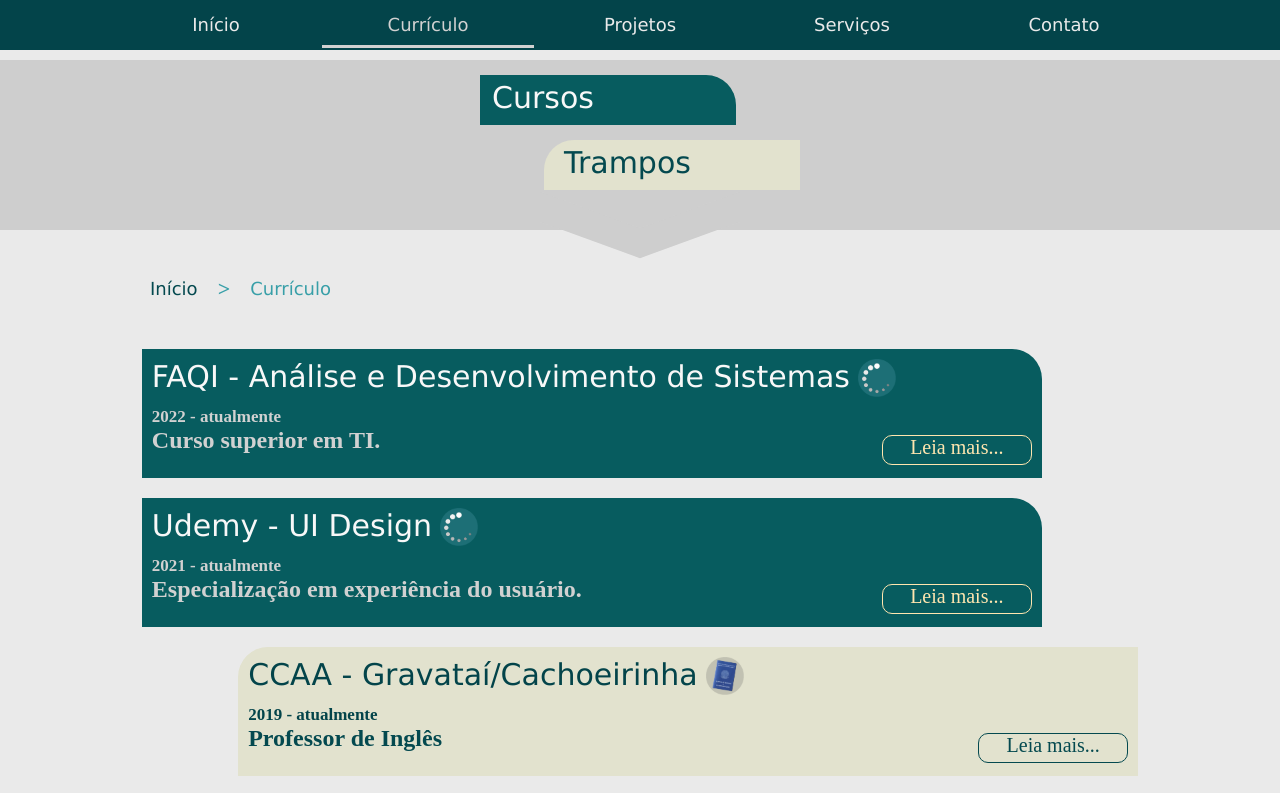
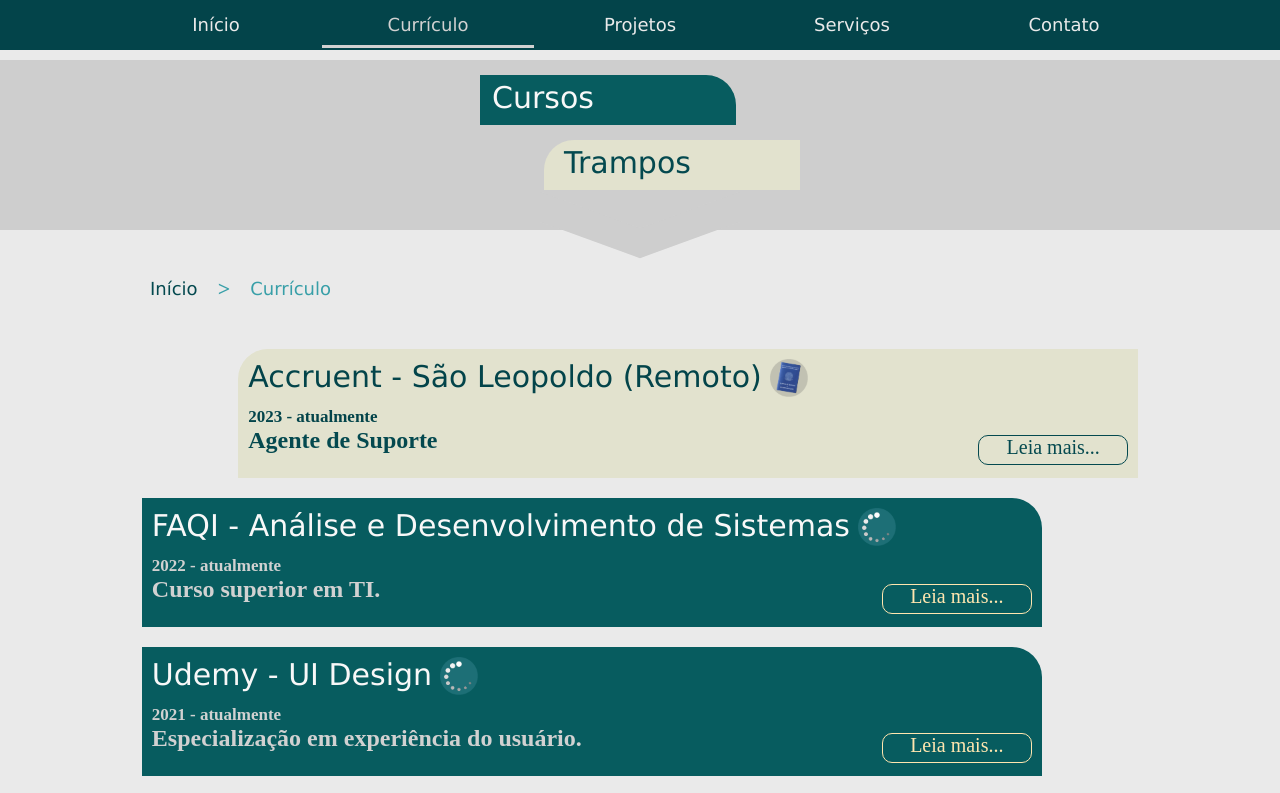
Before and after one commit to Gian-Baccin/Portfolio-Gian-Baccin, a plain HTML site: page port_curriculo.html in a window 1280 px wide. Shown: the top 793 px of the page. Drawn offline with nearby package versions, Linux system fonts and the light colour scheme; a script that the page names is missing.

Commit message:
Update port_curriculo.html

```diff
--- a/port_curriculo.html
+++ b/port_curriculo.html
@@ -53,6 +53,23 @@
         <div class="crumbon"><a href="#">Currículo</a></div>
     </div>
 </div>
+
+<div class="aaa">
+    <div class="blocu2">
+        <div class="cardo2">
+            <div class="farst">
+                <div class="jobu">Accruent - São Leopoldo (Remoto)</div>
+                <div class="iconi2" title="CLT"></div>
+            </div>
+            <div class="secan2">2023 - atualmente</div>
+            <div class="tard">
+                <div class="descript2">Agente de Suporte</div>
+                <div class="leiamais2" title="Mais informações">Leia mais...</div>
+            </div>
+        </div>
+    </div>
+</div>
+
 
 
 <div class="aaa">
```
